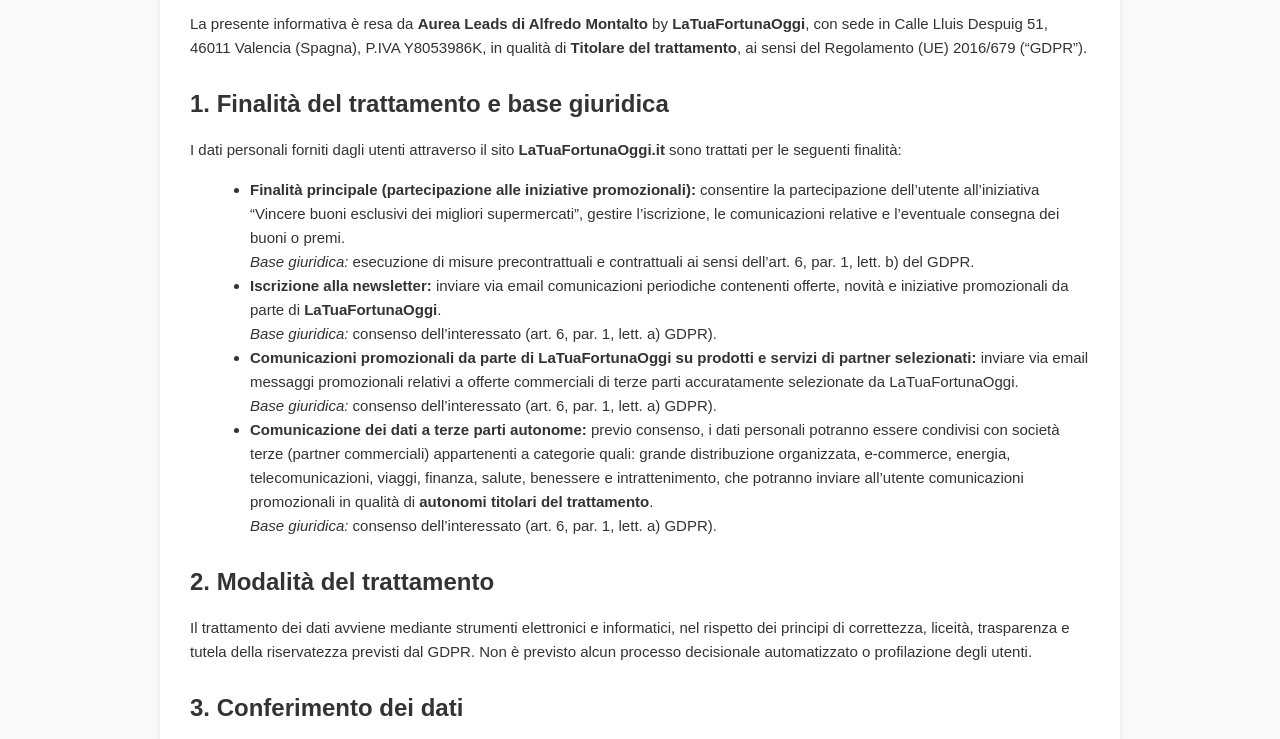
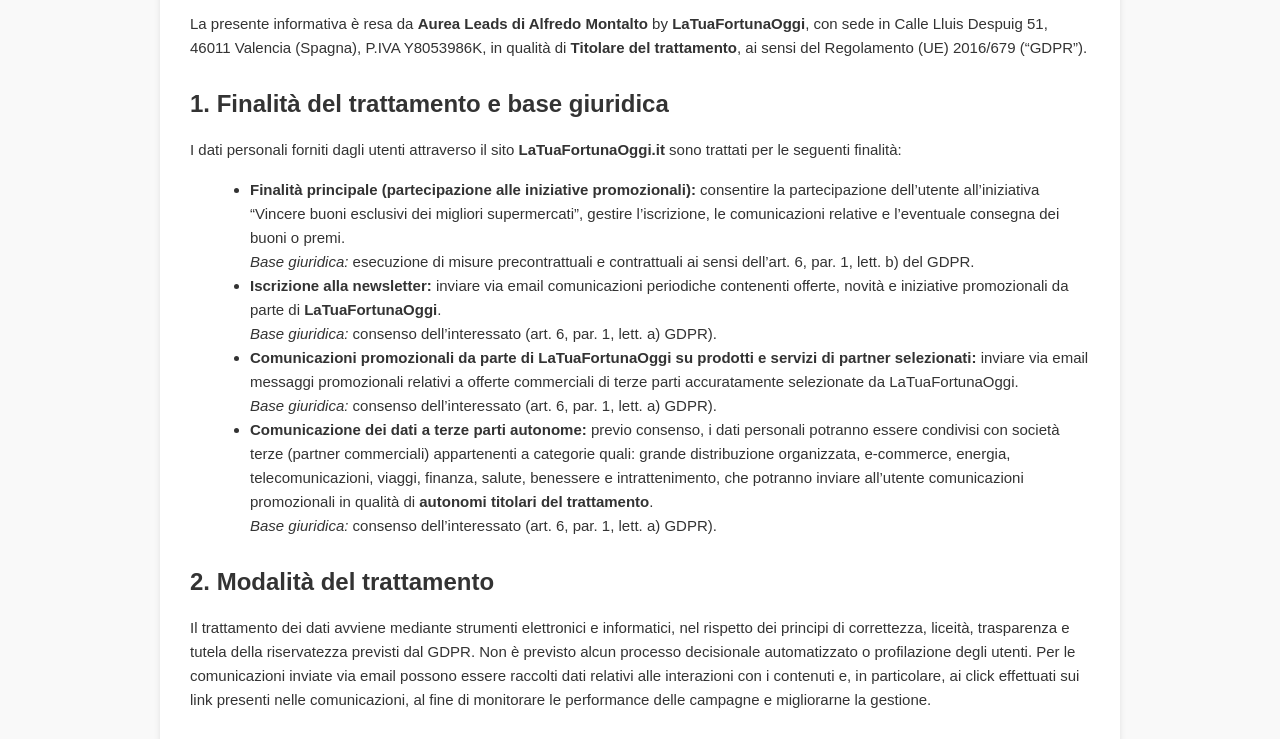
Before and after one commit to Aurealeads/Latuafortunaoggi, a plain HTML site: page seconda_pagina.html in a window 1280 px wide. Shown: the part 195-934 px from the top of the page. Drawn offline with Linux system fonts and the light colour scheme.

Commit message:
Update seconda_pagina.html

```diff
--- a/seconda_pagina.html
+++ b/seconda_pagina.html
@@ -77,7 +77,7 @@
     <h2>2. Modalità del trattamento</h2>
     <p>
         Il trattamento dei dati avviene mediante strumenti elettronici e informatici, nel rispetto dei principi di correttezza, liceità, trasparenza e tutela della riservatezza previsti dal GDPR.
-        Non è previsto alcun processo decisionale automatizzato o profilazione degli utenti.
+        Non è previsto alcun processo decisionale automatizzato o profilazione degli utenti. Per le comunicazioni inviate via email possono essere raccolti dati relativi alle interazioni con i contenuti e, in particolare, ai click effettuati sui link presenti nelle comunicazioni, al fine di monitorare le performance delle campagne e migliorarne la gestione.
     </p>
 
     <h2>3. Conferimento dei dati</h2>
```
